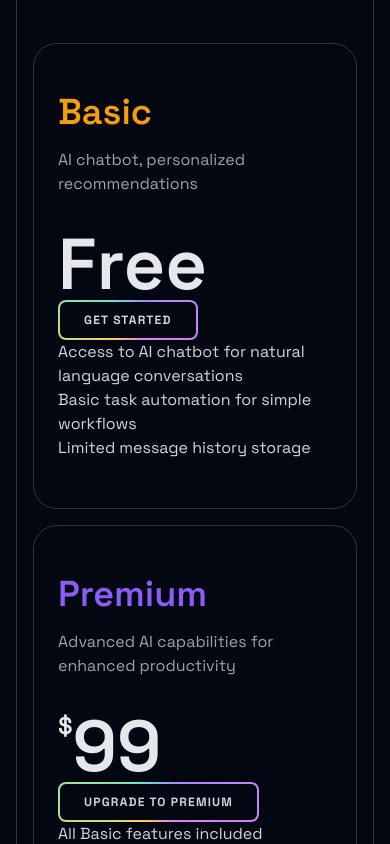
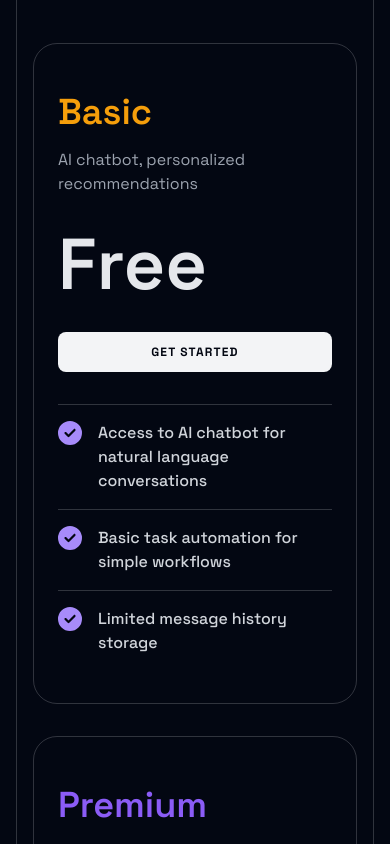
Before and after one commit to rasel9t6/sphereal-ai, a Next.js app: page / in a window 390 px wide. Shown: the part 2320-3164 px from the top of the page. Built offline with nearby package versions, Linux system fonts and the light colour scheme.

Commit message:
Enhance Pricing section: add button variant, integrate FontAwesome icons, and improve layout responsiveness

```diff
--- a/components/sections/Pricing.tsx
+++ b/components/sections/Pricing.tsx
@@ -1,6 +1,8 @@
 import { twMerge } from 'tailwind-merge';
-import Button from '../Button';
+import Button, { ButtonProps } from '../Button';
 import Plus from '../Plus';
+import { FontAwesomeIcon } from '@fortawesome/react-fontawesome';
+import { faCheckCircle } from '@fortawesome/free-solid-svg-icons';
 
 export const pricingTiers = [
   {
@@ -8,6 +10,7 @@ export const pricingTiers = [
     description: 'AI chatbot, personalized recommendations',
     price: 'Free',
     buttonText: 'Get Started',
+    buttonVariant: 'secondary',
     features: [
       'Access to AI chatbot for natural language conversations',
       'Basic task automation for simple workflows',
@@ -21,6 +24,7 @@ export const pricingTiers = [
     description: 'Advanced AI capabilities for enhanced productivity',
     price: 99,
     buttonText: 'Upgrade to Premium',
+    buttonVariant: 'secondary',
     features: [
       'All Basic features included',
       'Priority access to new AI features and updates',
@@ -46,7 +50,16 @@ export const pricingTiers = [
     color: 'teal',
     className: 'lg:py-12 lg:my-6',
   },
-];
+] satisfies {
+  title: string;
+  description: string;
+  price: string | number | null;
+  buttonText: string;
+  features: string[];
+  buttonVariant?: ButtonProps['variant'];
+  className: string;
+  color: 'amber' | 'violet' | 'teal';
+}[];
 
 export const Pricing = () => {
   return (
@@ -56,11 +69,14 @@ export const Pricing = () => {
         <h2 className='h2-semibold text-center'>
           Flexible plans for every need
         </h2>
-        <div className='mt-12 space-y-4'>
+        <div className='mt-12 flex flex-col gap-8 lg:flex-row lg:items-start'>
           {pricingTiers.map((tier) => (
             <div
               key={tier.title}
-              className='border-custom-1 rounded-3xl border px-6 py-12'
+              className={twMerge(
+                'border-custom-1 mx-auto flex-1 max-w-sm rounded-3xl border px-6 py-12',
+                tier.className
+              )}
             >
               <h3
                 className={twMerge(
@@ -77,13 +93,29 @@ export const Pricing = () => {
                 {typeof tier.price === 'number' && (
                   <span className='align-top text-2xl '>$</span>
                 )}
-
-                <span className='text-7xl '>{tier.price}</span>
+                <span className='text-7xl'>
+                  {tier.price ? tier.price : <>&nbsp;</>}
+                </span>
               </div>
-              <Button variant={tier.buttonVariant}>{tier.buttonText}</Button>
-              <ul>
+              <Button
+                className='mt-8'
+                block
+                variant={tier.buttonVariant}
+              >
+                {tier.buttonText}
+              </Button>
+              <ul className='mt-8 space-y-4'>
                 {tier.features.map((feature) => (
-                  <li key={feature}>{feature}</li>
+                  <li
+                    key={feature}
+                    className='border-custom-1 flex gap-4 border-t pt-4'
+                  >
+                    <FontAwesomeIcon
+                      icon={faCheckCircle}
+                      className='size-6 shrink-0 text-violet-400'
+                    />
+                    <span className='font-medium'>{feature}</span>
+                  </li>
                 ))}
               </ul>
             </div>
```
